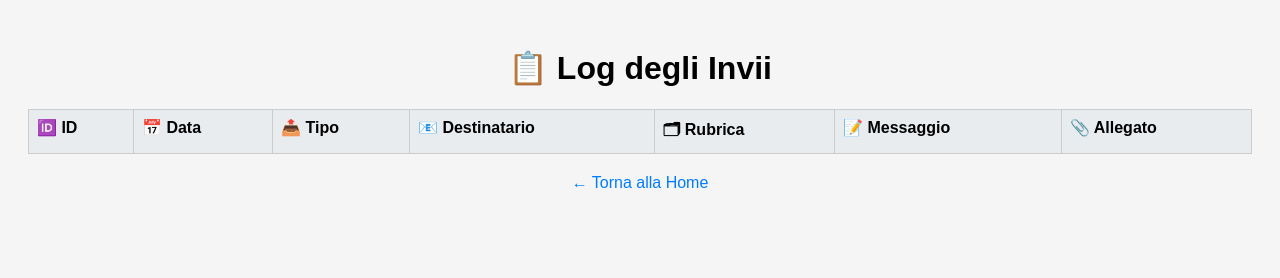
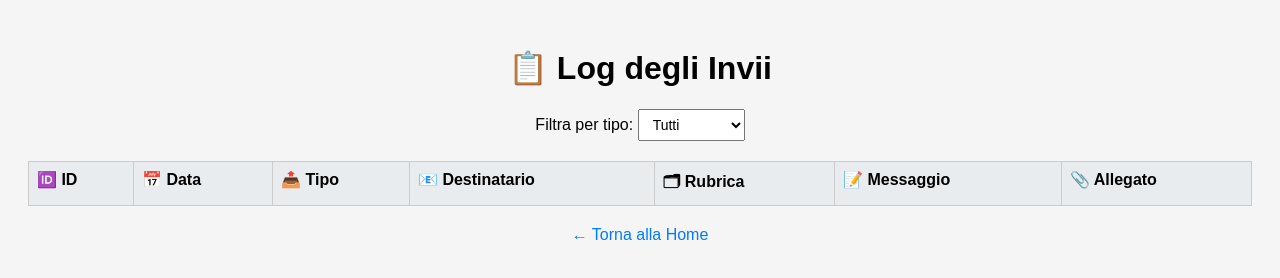
Before and after one commit to prcant83/comunicazioni-soci, a website: page frontend/log.html in a window 1280 px wide. Drawn offline with Linux system fonts and the light colour scheme; no server answers.

Commit message:
Update log.html

```diff
--- a/frontend/log.html
+++ b/frontend/log.html
@@ -7,10 +7,20 @@
     body { font-family: Arial, sans-serif; padding: 20px; background: #f5f5f5; }
     h1 { text-align: center; }
 
+    #filtro-container {
+      text-align: center;
+      margin-bottom: 20px;
+    }
+
+    select {
+      padding: 6px 10px;
+      font-size: 14px;
+    }
+
     table {
       width: 100%;
       border-collapse: collapse;
-      margin-top: 20px;
+      margin-top: 10px;
       background-color: white;
     }
 
@@ -47,6 +57,16 @@
 
   <h1>📋 Log degli Invii</h1>
 
+  <div id="filtro-container">
+    <label for="filtro">Filtra per tipo:</label>
+    <select id="filtro" onchange="caricaLog()">
+      <option value="">Tutti</option>
+      <option value="email">Email</option>
+      <option value="whatsapp">WhatsApp</option>
+      <option value="sms">SMS</option>
+    </select>
+  </div>
+
   <table>
     <thead>
       <tr>
@@ -66,7 +86,7 @@
 
   <script>
     function escapeHTML(str) {
-      return str.replace(/[&<>'"]/g, function (char) {
+      return String(str).replace(/[&<>'"]/g, function (char) {
         const escapeChars = {
           '&': '&amp;',
           '<': '&lt;',
@@ -78,10 +98,16 @@
       });
     }
 
-    fetch('/api/log')
+    function caricaLog() {
+      const filtro = document.getElementById('filtro').value;
+      const url = filtro ? `/api/log?tipo=${filtro}` : '/api/log';
+
+      fetch(url)
         .then(res => res.json())
         .then(data => {
           const tbody = document.getElementById('logTableBody');
+          tbody.innerHTML = ''; // pulisci tabella
+
           data.forEach(log => {
             const tr = document.createElement('tr');
 
@@ -98,9 +124,14 @@
               <td>${escapeHTML(log.messaggio)}</td>
               <td>${allegatoHTML}</td>
             `;
+
             tbody.appendChild(tr);
           });
         });
+    }
+
+    // Carica i log iniziali
+    window.onload = caricaLog;
   </script>
 </body>
 </html>
```
Lines whose indentation alone changed are shown as unchanged.
